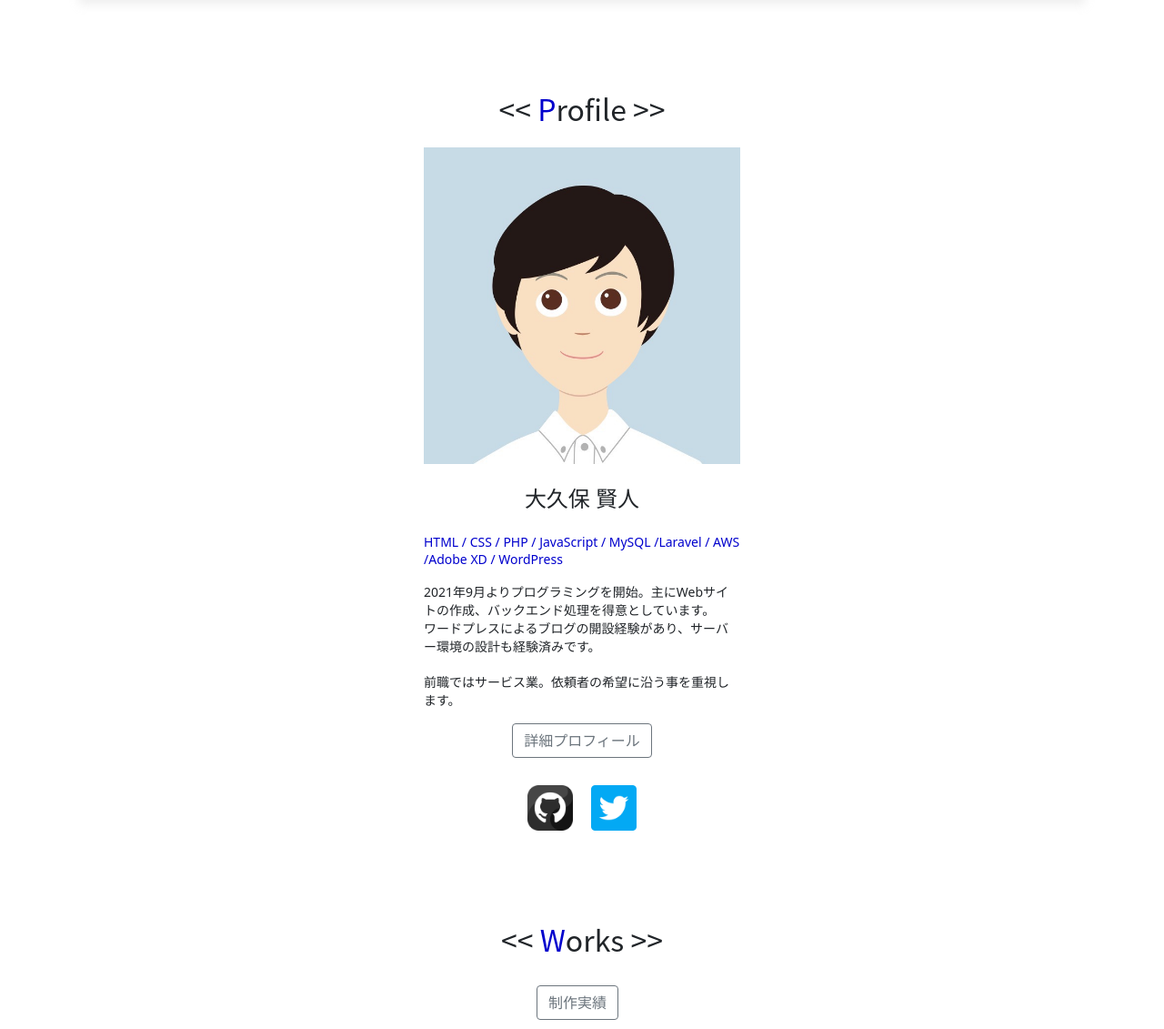
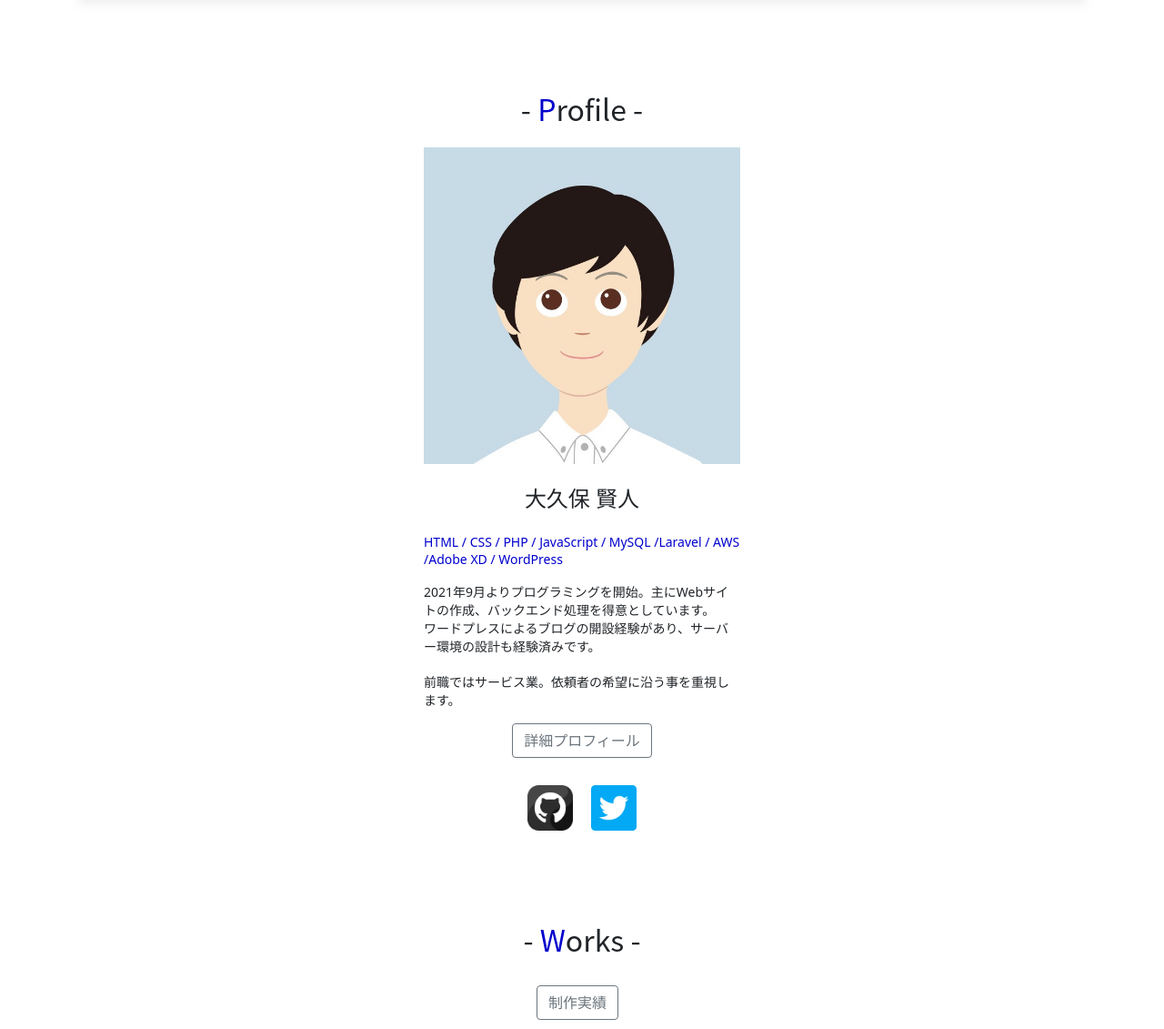
Before and after one commit to bonbo0811/portfolio, a PHP site: page / in a window 1280 px wide. Shown: the part 67-1198 px from the top of the page at 91% size. Run offline with PHP 8.4, Linux system fonts and the light colour scheme.

Commit message:
微修正

```diff
--- a/JavaScript-Quiz.php
+++ b/JavaScript-Quiz.php
@@ -14,7 +14,7 @@
     <div class="block-main text-center">
         <div class="box-works">
             <h2 class="sub-title mb-3">
-                << <span class="color-blue">W</span>orks >>
+               - <span class="color-blue">W</span>orks -
             </h2>
                 <ul class="works-list">
                     <li>
--- a/TwitterClone.php
+++ b/TwitterClone.php
@@ -14,7 +14,7 @@
     <div class="block-main text-center">
         <div class="box-works">
             <h2 class="sub-title mb-3">
-                << <span class="color-blue">W</span>orks >>
+               - <span class="color-blue">W</span>orks -
             </h2>
                 <ul class="works-list">
                     <li>
--- a/Work-Out.php
+++ b/Work-Out.php
@@ -14,7 +14,7 @@
     <div class="block-main text-center">
         <div class="box-works">
             <h2 class="sub-title mb-3">
-                << <span class="color-blue">W</span>orks >>
+               - <span class="color-blue">W</span>orks -
             </h2>
                 <ul class="works-list">
                     <li>
--- a/index.php
+++ b/index.php
@@ -14,7 +14,7 @@
             <div class="block-main text-center" >
                 <div class="box-profile">
                     <h2 class="sub-title mb-3">
-                        << <span class="color-blue">P</span>rofile >>
+                        - <span class="color-blue">P</span>rofile -
                     </h2>
                     <div class="item-list mt-4">
                         <img src="./images/MyProfile.jpg" alt="プロフィール画像">
@@ -41,12 +41,12 @@
 
             <div class="box-works">
                 <h2 class="sub-title mb-3">
-                    << <span class="color-blue">W</span>orks >>
+                    - <span class="color-blue">W</span>orks -
                 </h2>
 
                 <ul class="works-list">
                     <div class="link justify-content-center mb-2">
-                        <a class="btn btn-outline-secondary" href="profile.php" >制作実績</a>
+                        <a class="btn btn-outline-secondary" href="" >制作実績</a>
                     </div>
                     <li>
                         <a href="TwitterClone.php"><img src="./images/work_1.png" alt="TwitterCloneの画像"></a>
--- a/kakeibo.php
+++ b/kakeibo.php
@@ -14,7 +14,7 @@
     <div class="block-main text-center">
         <div class="box-works">
             <h2 class="sub-title mb-3">
-                << <span class="color-blue">W</span>orks >>
+               - <span class="color-blue">W</span>orks -
             </h2>
                 <ul class="works-list">
                     <li>
--- a/koen-yoyaku.php
+++ b/koen-yoyaku.php
@@ -14,7 +14,7 @@
     <div class="block-main text-center">
         <div class="box-works">
             <h2 class="sub-title mb-3">
-                << <span class="color-blue">W</span>orks >>
+               - <span class="color-blue">W</span>orks -
             </h2>
                 <ul class="works-list">
                     <li>
--- a/profile.php
+++ b/profile.php
@@ -14,7 +14,7 @@
             <div class="block-main text-center" >
                 <div class="box-profile">
                     <h2 class="sub-title mb-3">
-                        << <span class="color-blue">A</span>bout >>
+                        - <span class="color-blue">A</span>bout -
                     </h2>
                     <div class="item-list mt-4">
                         <p class="mb-3">愛知県在住プログラマーの大久保賢人です。<br><br>
@@ -38,7 +38,7 @@
                     </table>
 
                     <h2 class="sub-title mt-4 mb-3">
-                        << <span class="color-blue">S</span>NS >>
+                        - <span class="color-blue">S</span>NS -
                     </h2>
 
                     <ul class="icon-list justify-content-center">
```
